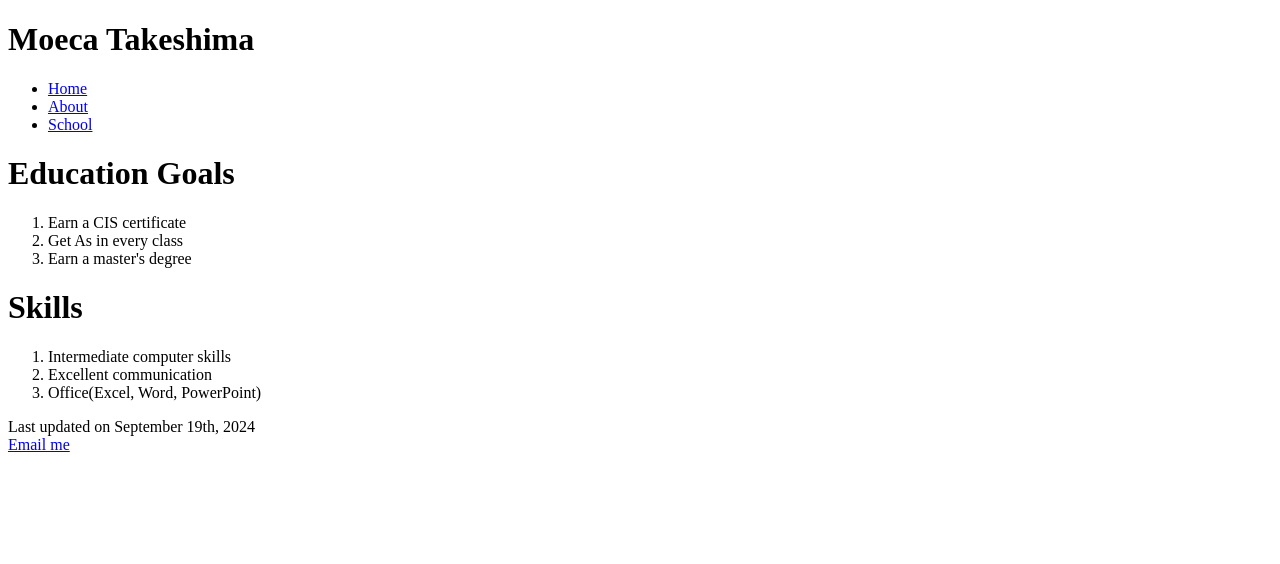
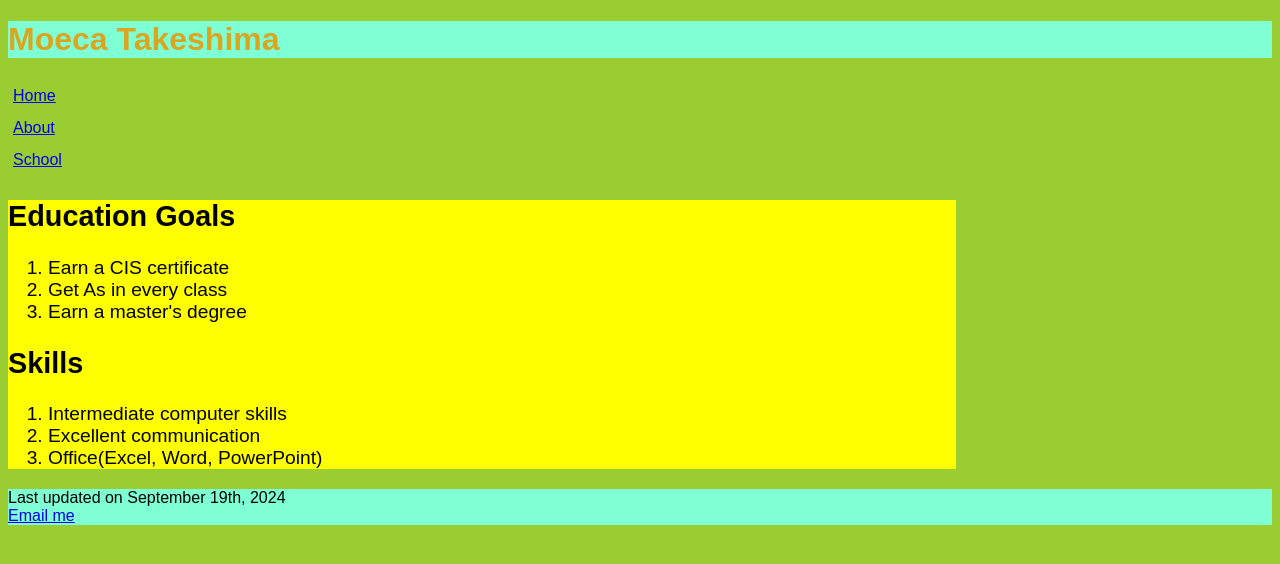
Before and after one commit to moeca08/CIS132, a plain HTML site: page about.html in a window 1280 px wide. Drawn offline with Linux system fonts and the light colour scheme.

Commit message:
Add files via upload
For Project 1-3

```diff
--- a/about.html
+++ b/about.html
@@ -4,7 +4,7 @@
 <head>
     <meta charset="utf-8">
     <title>About</title>
-    <link ref="stylesheet" href="main.css">
+    <link rel="stylesheet" href="main.css">
 </head>
 
 <body>
@@ -16,19 +16,22 @@
         <li><a href="#">School</a></li>
         </ul>
     </nav>
-    <h1>Education Goals</h1>
+
+    <section>
+    <h2>Education Goals</h2>
     <ol>
         <li>Earn a CIS certificate</li>
         <li>Get As in every class</li>
         <li>Earn a master's degree</li>
     </ol>
 
-    <h1>Skills</h1>
+    <h2>Skills</h2>
     <ol>
         <li>Intermediate computer skills</li>
         <li>Excellent communication</li>
         <li>Office(Excel, Word, PowerPoint)</li>
     </ol>
+    </section>
 
     <footer>
         Last updated on September 19th, 2024
```
Also changed, not shown: index.html (+5 -1 lines).
